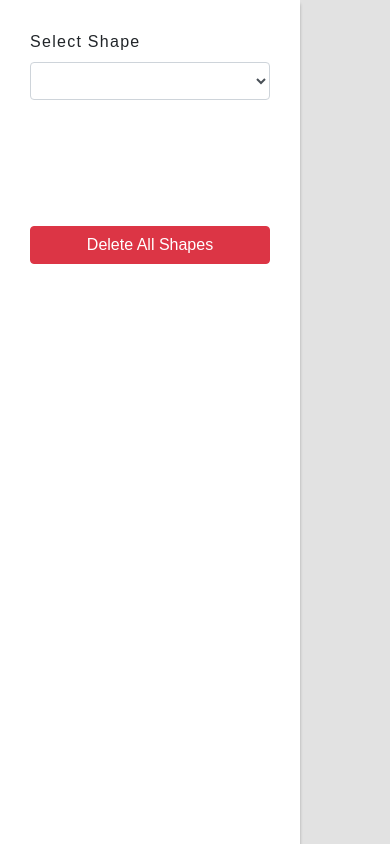
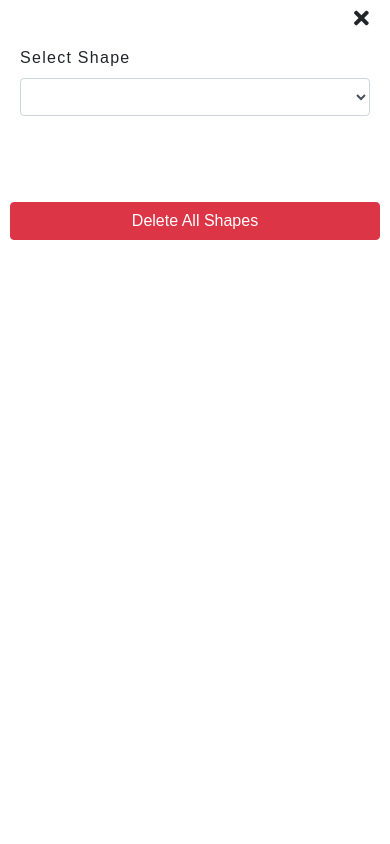
Before and after one commit to the-fanan/Kudy-Frontend-Challenge, a Vue app: page / in a window 390 px wide. Built offline with nearby package versions, Linux system fonts and the light colour scheme; what v-movable would draw is missing.

Commit message:
feat: made layout responsive

```diff
--- a/public/index.html
+++ b/public/index.html
@@ -5,6 +5,7 @@
     <meta http-equiv="X-UA-Compatible" content="IE=edge">
     <meta name="viewport" content="width=device-width,initial-scale=1.0">
     <link rel="icon" href="<%= BASE_URL %>favicon.ico">
+    <link rel="stylesheet" href="https://cdnjs.cloudflare.com/ajax/libs/font-awesome/5.14.0/css/all.min.css"/>
     <title><%= htmlWebpackPlugin.options.title %></title>
   </head>
   <body>
--- a/src/App.vue
+++ b/src/App.vue
@@ -1,6 +1,10 @@
 <template>
   <div class="main default">
-    <div class="sidebar">
+    <div :class="'sidebar ' + (showSidebar ? 'show' : '')">
+      <div class="d-flex justify-content-end cancel">
+        <i class="fas fa-times fa-lg" @click="toggleShowSideBar"></i>
+      </div>
+
       <div class="side-form">
         <div class="form-group">
           <label for="shape">Select Shape</label>
@@ -9,7 +13,7 @@
             </select>
         </div>
 
-        <component v-bind:is="currentShape.form" v-if="currentShape != null"></component>
+        <component v-bind:is="currentShape.form" v-if="currentShape != null" v-on:shape-created="handleShapeCreated"></component>
       </div>
       <div class="delete-shapes">
         <button class="btn btn-danger btn-block" @click="deleteAllShapes">Delete All Shapes</button>
@@ -18,6 +22,9 @@
 
     <div class="content">
       <b-container fluid>
+        <div class="d-flex justify-content-right show-sidebar" v-if="!showSidebar">
+          <i class="fas fa-bars fa-lg" @click="toggleShowSideBar"></i>
+        </div>
         <router-view/>
       </b-container>
     </div>
@@ -51,6 +58,7 @@ export default {
       availableShapes: availableShapes,
       currentShape: null,
       showConfirmationModal: false,
+      showSidebar: true,
     }
   },
   methods: {
@@ -65,6 +73,18 @@ export default {
     deleteAllShapes()
     {
       this.showConfirmationModal = true;
+    },
+    handleShapeCreated()
+    {
+      //if on mobile, hide side bar
+      let width = (window.innerWidth > 0) ? window.innerWidth : screen.width;
+      if (width <= 550) {
+        this.showSidebar = !this.showSidebar;
+      }
+    },
+    toggleShowSideBar()
+    {
+      this.showSidebar = !this.showSidebar;
     }
   },
   components: {
--- a/src/assets/sass/layouts/_default.scss
+++ b/src/assets/sass/layouts/_default.scss
@@ -2,20 +2,37 @@
     display: flex;
     background-color: #E5E5E5;
     .sidebar {
-        width: 300px;
-        min-height: 100vh;
+        width: 0;
+        opacity: 0;
+        height: 100vh;
         box-shadow: 0px 4px 3px rgba(0, 0, 0, 0.25);
         background-color: #fff;
         z-index: 10;
+        transition: 1s ease;
+        .cancel {
+            padding: 10px;
+            padding-right: 20px;
+            i {
+                cursor: pointer;
+            }
+        }
+
+        &.show {
+            width: 300px;
+            opacity: 1;
+            display: block;
+        }
 
         .side-form {
             width: 100%;
-            padding: 30px;
+            padding: 10px;
+            padding-left: 20px;
+            padding-right: 20px;
         }
 
         .delete-shapes {
             margin-top: 50px;
-            padding: 30px;
+            padding: 10px;
         }
     }
 
@@ -23,6 +40,14 @@
         flex-grow: 1;
         background-color: #e2e2e2;
         overflow: hidden;
+        .show-sidebar {
+            padding: 10px;
+            transition: 1s ease;
+            i {
+                cursor: pointer;
+                font-size: 2em;
+            }
+        }
         &>.container-fluid{
             &>.row.main{
                 padding: 40px 40px;
@@ -30,3 +55,16 @@
         }
     }
 }
+
+@media (max-width: 550px){
+    .main.default {
+        .sidebar {
+            position: absolute;
+            top: 0;
+            left: 0;
+            &.show {
+                width: 100%;
+            }
+        }
+    }
+}
--- a/src/assets/sass/layouts/_responsive.scss
+++ b/src/assets/sass/layouts/_responsive.scss
@@ -94,7 +94,7 @@
 /******************************************************************************
 * XS devices
 *****************************************************************************/
-@media (max-width: 576px){
+@media (max-width: 500px){
     h1 {
 		font-size: 3.6rem;
 	}
--- a/src/components/shapes/circle/Form.vue
+++ b/src/components/shapes/circle/Form.vue
@@ -53,6 +53,8 @@ export default {
             //reset form
             this.radius = 10;
             this.color = "#276db8";
+            //emit that shape is created so that mobile viewers can see
+            this.$emit('shape-created')
         },
     }
 }
```
